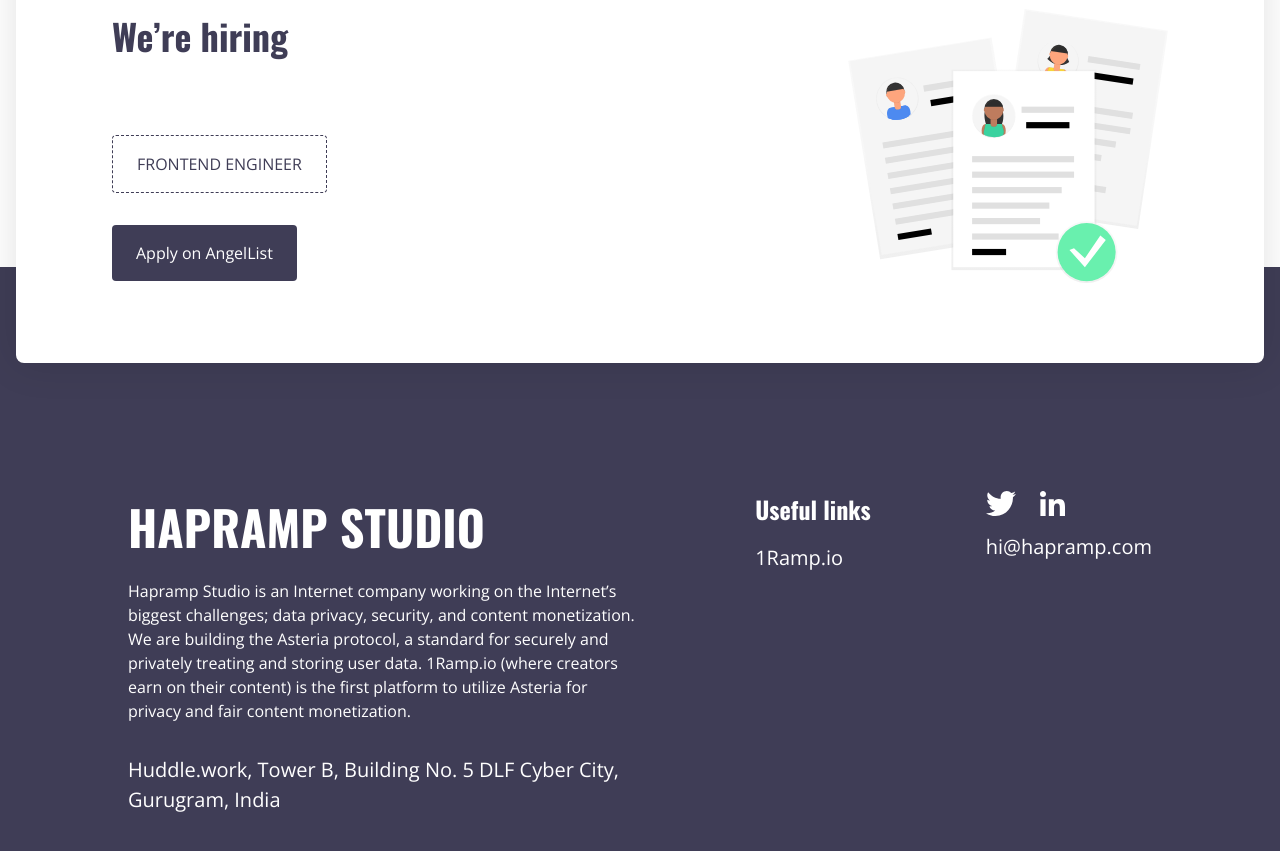
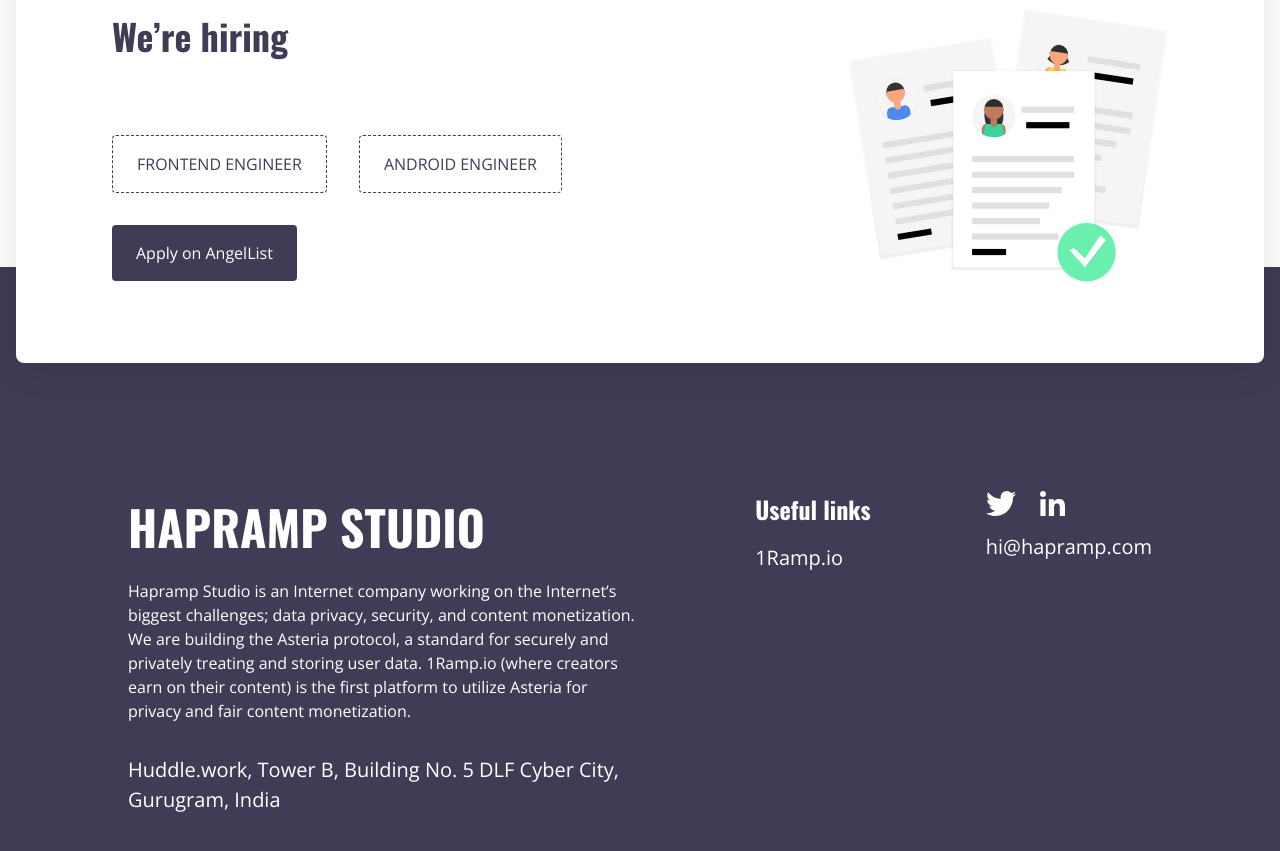
Before and after one commit to hapramp/hapramp.com-0619, a React (Create React App) app: page / in a window 1280 px wide. Shown: the part 4360-5211 px from the top of the page. Built offline with nearby package versions, Linux system fonts and the light colour scheme.

Commit message:
Adds new job in hiring section

```diff
--- a/src/components/Home/Hiring.js
+++ b/src/components/Home/Hiring.js
@@ -6,6 +6,9 @@
   {
     position: 'Frontend Engineer',
     link: 'https://docs.google.com/document/d/1GnOUghgOTPTGV8EO2Z__-2LmMfreTpcXCcIAYiRtdYE/edit?usp=sharing)'
+  },{
+    position: 'Android Engineer',
+    link: 'https://docs.google.com/document/d/1duTMdilNmCUIsbpvPOf5HOB_EgHq64zlfV3JGvvIyII/edit?usp=sharing'
   }
 ]
 
```
